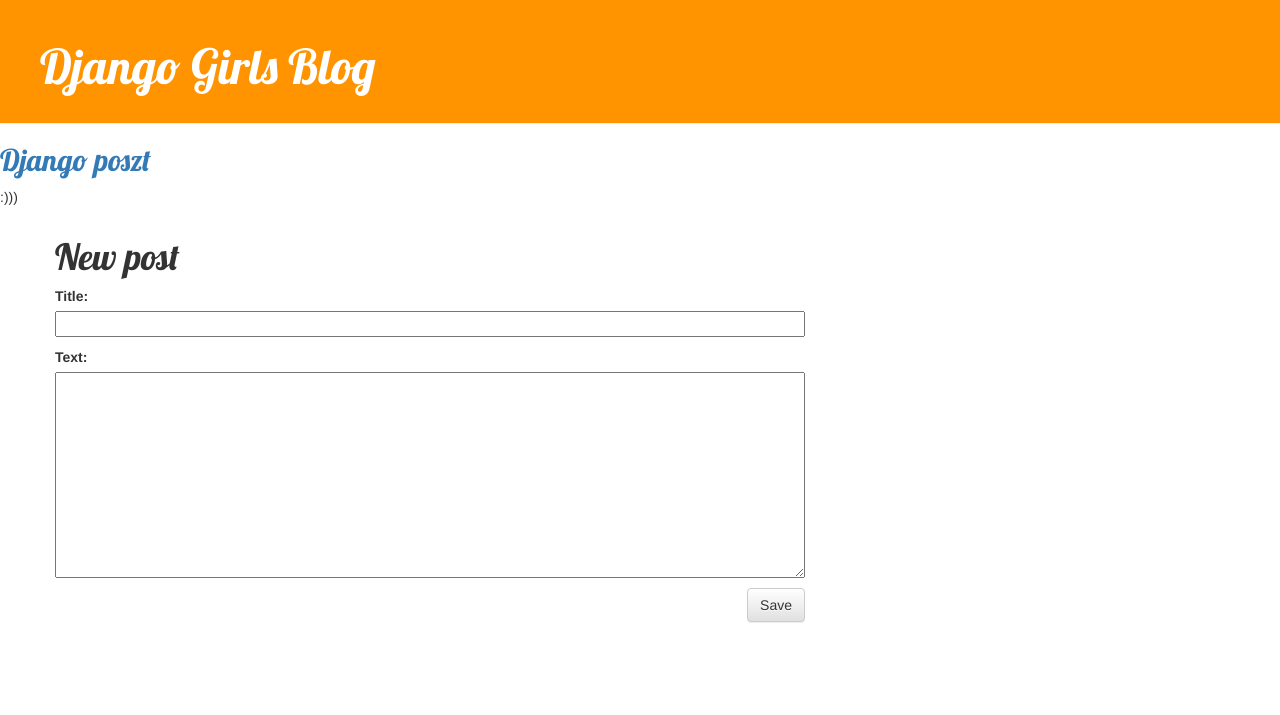
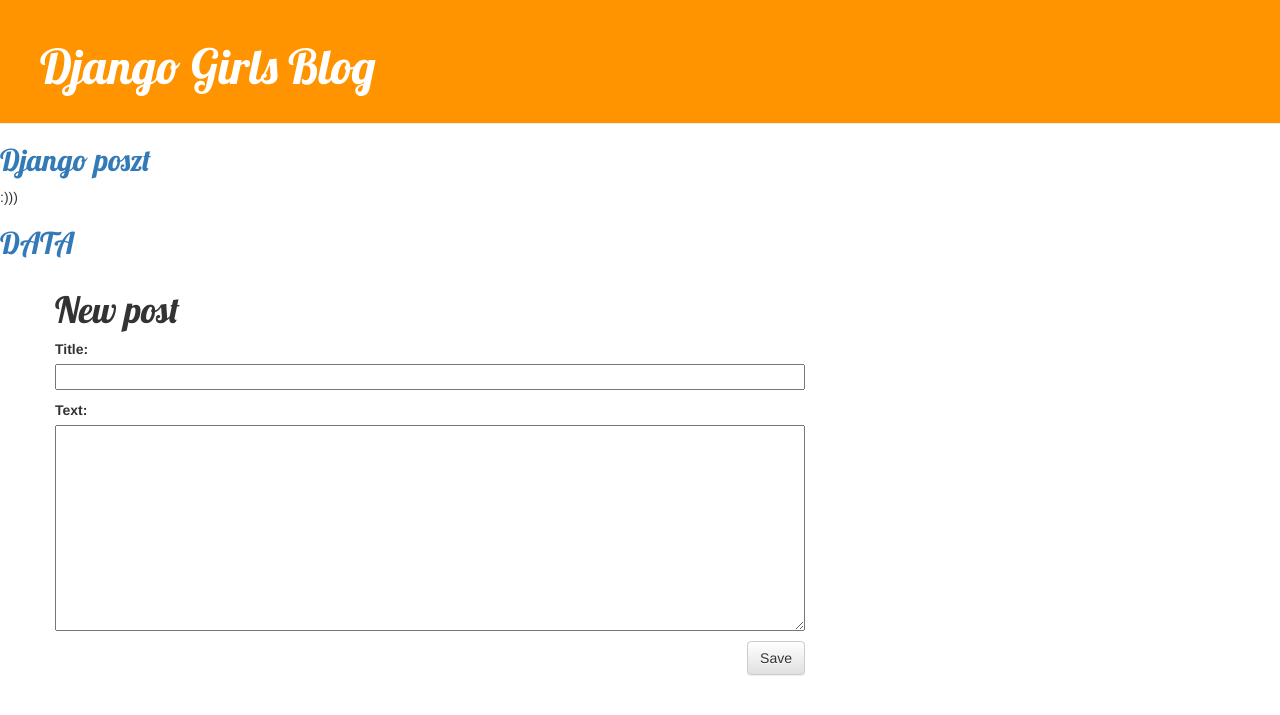
Before and after one commit to Marko-68/my-first-blog, a Django app: page /post/new/ in a window 1280 px wide. Shown: the top 715 px of the page. Run offline with Django 3.2, Linux system fonts and the light colour scheme; some libraries are stand-ins or nearby versions.

Commit message:
Update base.html

```diff
--- a/templates/blog/base.html
+++ b/templates/blog/base.html
@@ -18,6 +18,10 @@
         <h2><a href="">Django poszt</a></h2>
         <p>:)))</p>
         </div>
+        <div>
+        <h2><a href="">DATA</a></h2>
+        <p></p></h2>
+        </div>
         <div class="content container">
             <div class="row">
                 <div class="col-md-8">
```
